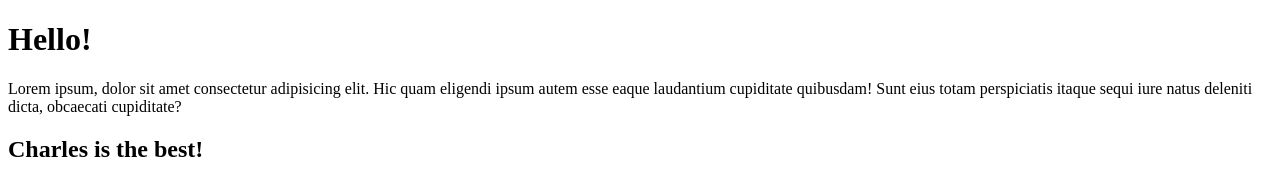
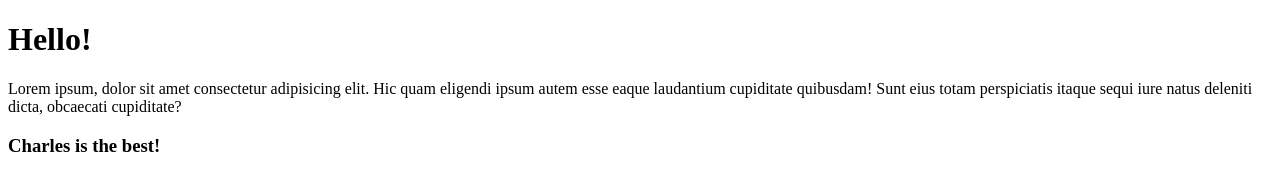
Before and after one commit to JoeLof/repo-fun, a plain HTML site: page index.html in a window 1280 px wide. Drawn offline with Linux system fonts and the light colour scheme.

Commit message:
updated heading as per charles suggestion

```diff
--- a/index.html
+++ b/index.html
@@ -9,7 +9,7 @@
 <body>
     <h1>Hello!</h1>
     <p>Lorem ipsum, dolor sit amet consectetur adipisicing elit. Hic quam eligendi ipsum autem esse eaque laudantium cupiditate quibusdam! Sunt eius totam perspiciatis itaque sequi iure natus deleniti dicta, obcaecati cupiditate?</p>
-    <h2>Charles is the best!</h2>
+    <h3>Charles is the best!</h3>
 
     <script src="script.js"></script>
 </body>
```
